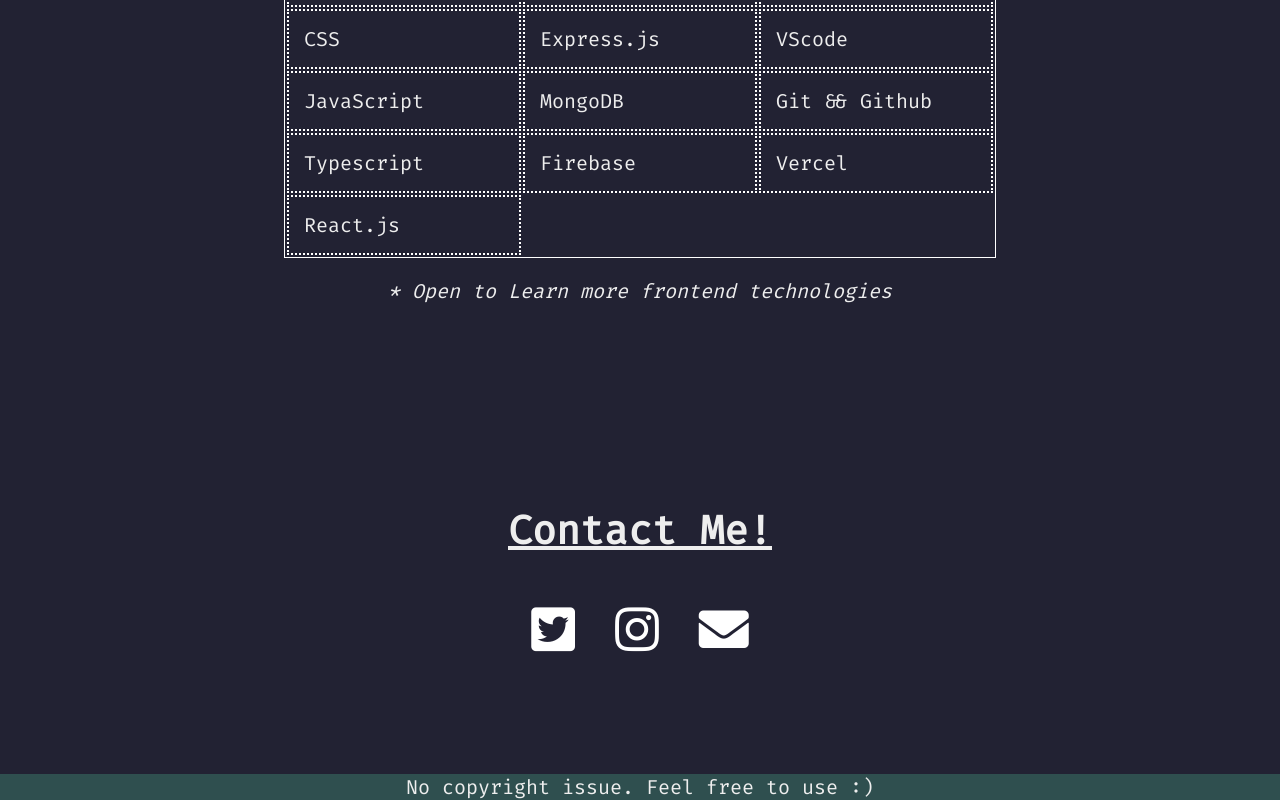
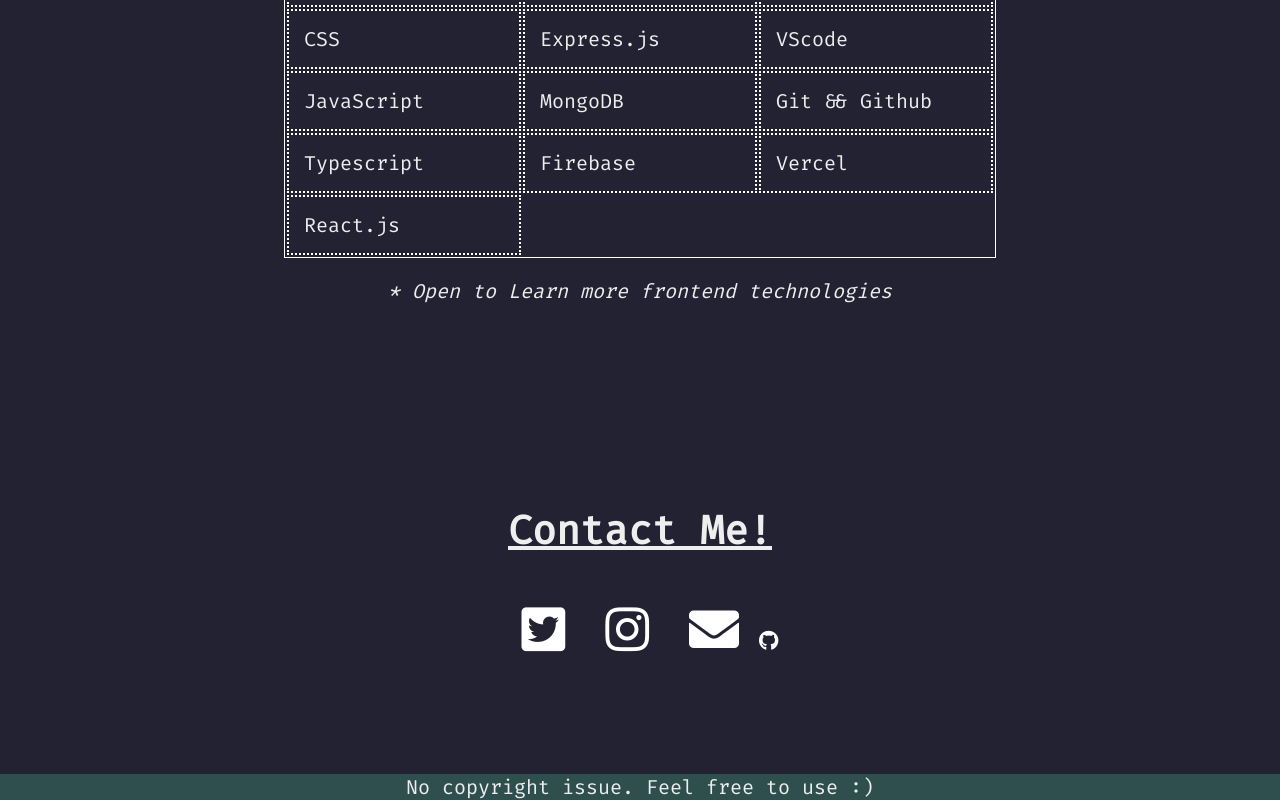
Before and after one commit to LakshmiChaitanya2008/personal-portfolio, a React (Vite) app: page / in a window 1280 px wide. Shown: the part 2003-2803 px from the top of the page. Built offline with nearby package versions, Linux system fonts and the light colour scheme.

Commit message:
Update Contact.tsx

```diff
--- a/src/components/Contact.tsx
+++ b/src/components/Contact.tsx
@@ -15,6 +15,9 @@
       <a href="mailto:lakshmichaitanyachalamalasetti@gmail.com">
         <i className="fas fa-envelope email"></i>
       </a>
+      <a href="https://github.com/lakshmichaitanya2008">
+       <i class="fab fa-github"></i>
+      </a>
     </div>
   );
 };
```
